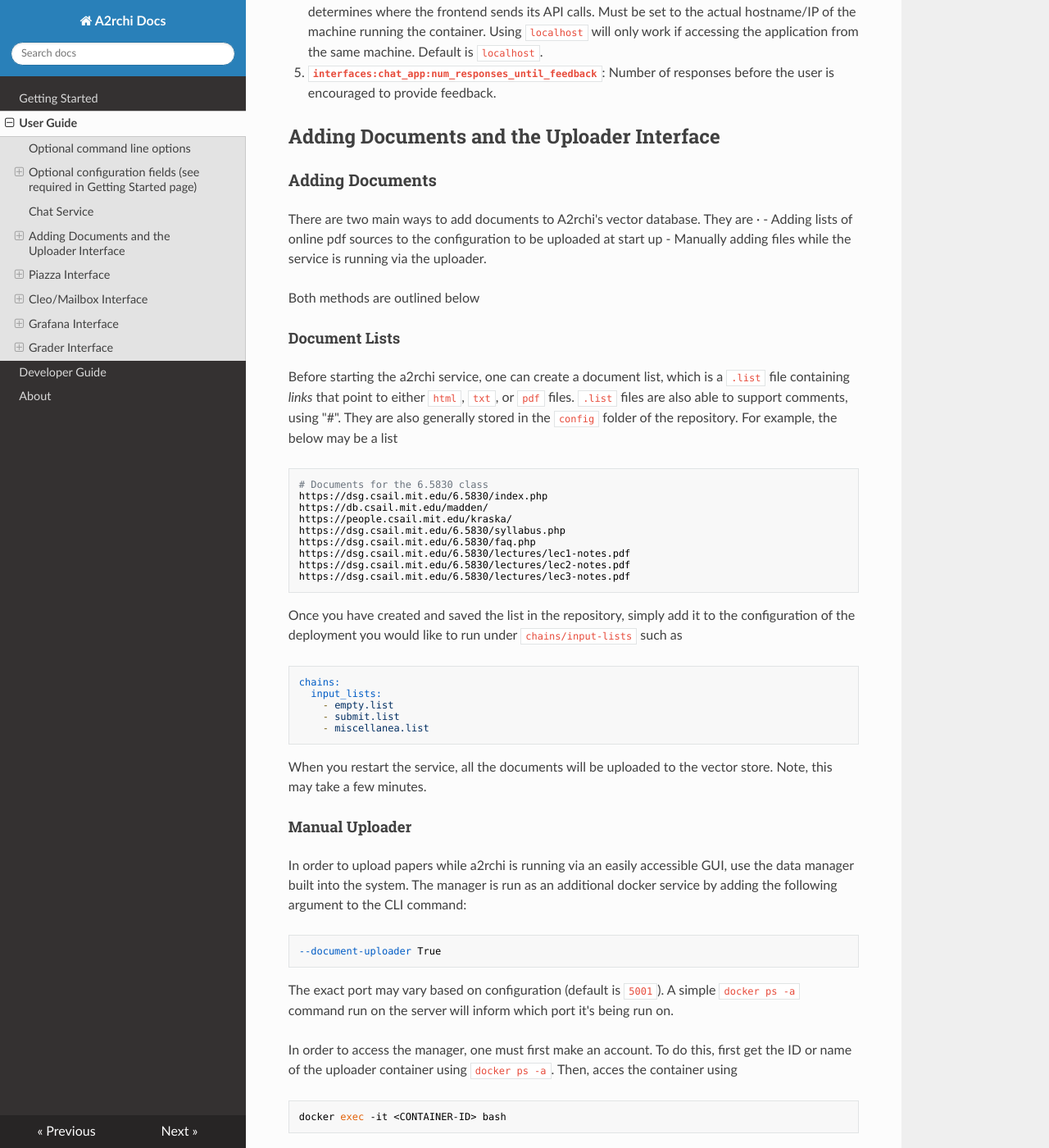
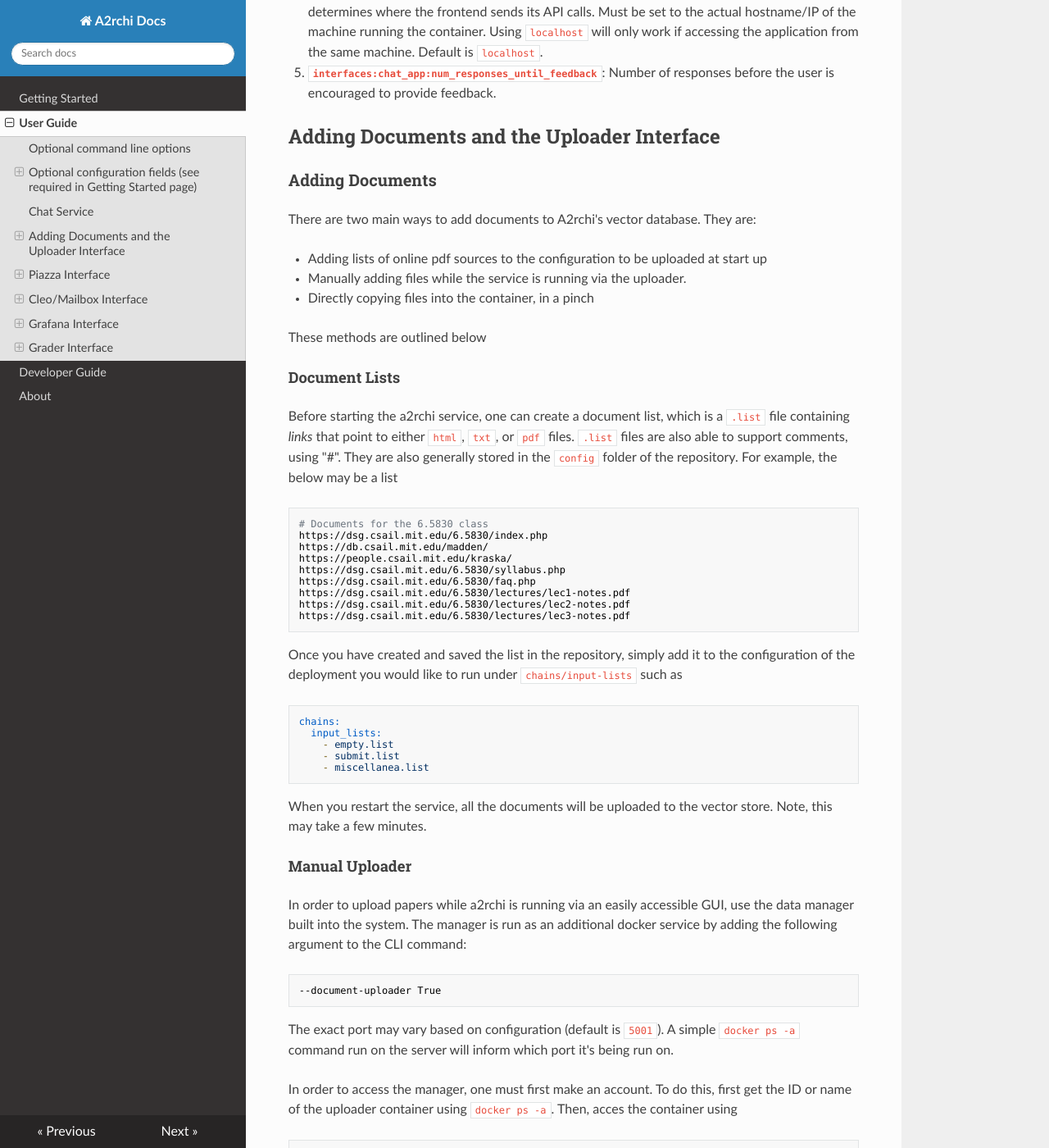
Before and after one commit to mit-submit/A2rchi, an MkDocs documentation site: the page built from docs/docs/user_guide.md, in a window 1280 px wide and 1400 px high, scrolled down 3147 px. Shown: the whole window at 82% size. Built offline with MkDocs 1.6.1, drawn with Linux system fonts in a browser that asks for light colours; nearby versions of some CDN libraries; some of the changed text lies outside the part shown.

Commit message:
clean up

````diff
--- a/docs/docs/user_guide.md
+++ b/docs/docs/user_guide.md
@@ -102,12 +102,13 @@
 
 ### Adding Documents
 
-There are two main ways to add documents to A2rchi's vector database. They are
-·
+There are two main ways to add documents to A2rchi's vector database. They are:
+
 - Adding lists of online pdf sources to the configuration to be uploaded at start up
 - Manually adding files while the service is running via the uploader.
+- Directly copying files into the container, in a pinch
 
-Both methods are outlined below
+These methods are outlined below
 
 #### Document Lists
 
@@ -138,13 +139,13 @@
 #### Manual Uploader
 
 In order to upload papers while a2rchi is running via an easily accessible GUI, use the data manager built into the system. The manager is run as an additional docker service by adding the following argument to the CLI command:
-```
+```nohighlight
 --document-uploader True
 ```
 The exact port may vary based on configuration (default is `5001`). A simple `docker ps -a` command run on the server will inform which port it's being run on.
 
 In order to access the manager, one must first make an account. To do this, first get the ID or name of the uploader container using `docker ps -a`. Then, acces the container using
-```
+```nohighlight
 docker exec -it <CONTAINER-ID> bash
 ```
 so you can run
@@ -236,6 +237,9 @@
 ```nohighlight
 export GRAFANA_PG_PASSWORD=<your_password>
 ```
+
+Note, if you are deploying a version of A2rchi you have already used (i.e., you haven't removed the images/volumes for a given `--name`), the postgres will have already been created without the grafana user created, and it will not work, so make sure to deploy a fresh instance.
+
 Once this is set, add the following argument to your a2rchi create command, e.g.,
 ```nohighlight
 a2rchi create --name gtesting2 --a2rchi-config configs/example_config.yaml --grafana True
````
Also changed, not shown: other parts of docs/docs/user_guide.md (+2 -2 lines).
